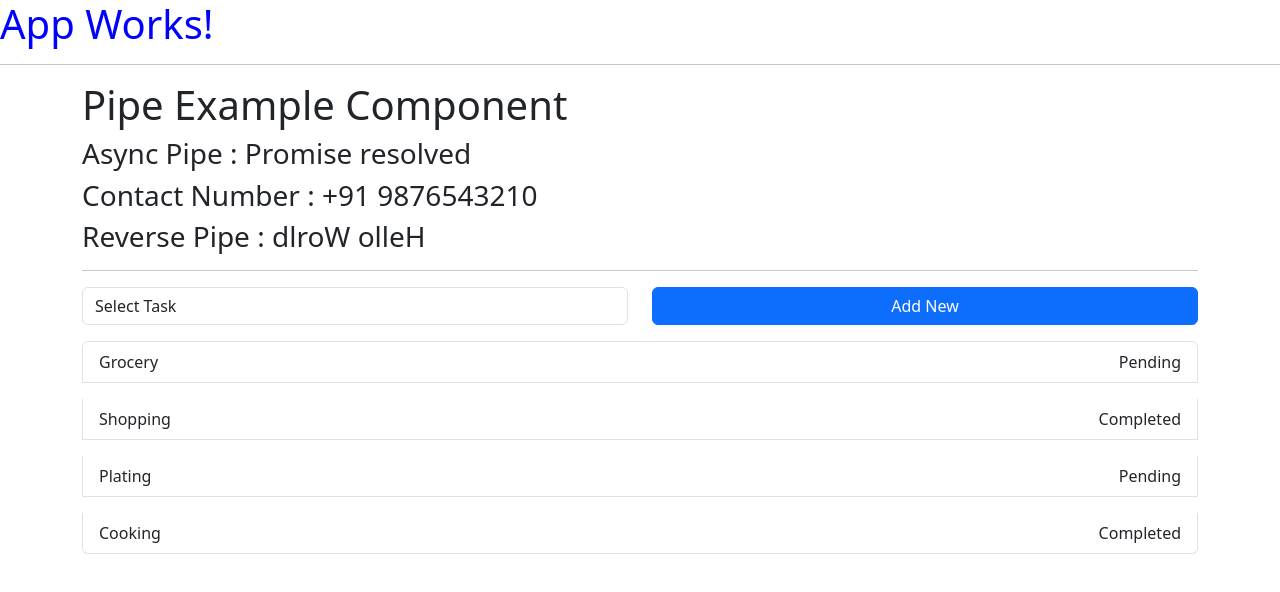
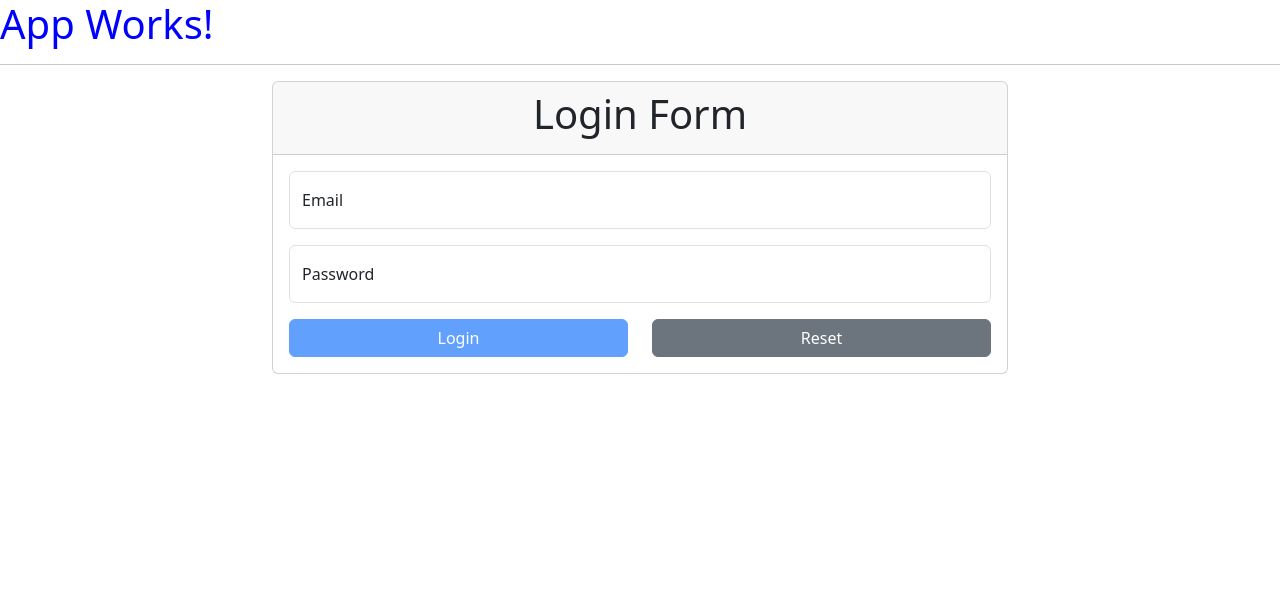
Before and after one commit to synergy2411/jul25-angular, an Angular app in the folder frontend/: page / in a window 1280 px wide. Shown: the top 592 px of the page. Built offline with nearby package versions, Linux system fonts and the light colour scheme.

Commit message:
template form added

```diff
--- a/frontend/src/app/app.component.html
+++ b/frontend/src/app/app.component.html
@@ -5,7 +5,9 @@
 <div class="container">
   <!-- <app-users></app-users> -->
 
-  <app-pipe-example></app-pipe-example>
+  <app-login></app-login>
+
+  <!-- <app-pipe-example></app-pipe-example> -->
 
   <!-- <app-directive-example></app-directive-example> -->
 
--- a/frontend/src/app/app.module.ts
+++ b/frontend/src/app/app.module.ts
@@ -13,6 +13,7 @@ import { PipeExampleComponent } from './components/demo/pipe-example/pipe-exampl
 import { CountryCodePipe } from './pipes/country-code.pipe';
 import { ReversePipe } from './pipes/reverse.pipe';
 import { FilterPipe } from './pipes/filter.pipe';
+import { LoginComponent } from './components/auth/login/login.component';
 
 @NgModule({
   declarations: [
@@ -28,6 +29,7 @@ import { FilterPipe } from './pipes/filter.pipe';
     CountryCodePipe,
     ReversePipe,
     FilterPipe,
+    LoginComponent,
   ],
   imports: [
     // Modules - built-in, custom
--- /dev/null
+++ b/frontend/src/app/components/auth/login/login.component.css
@@ -0,0 +1,15 @@
+.ng-dirty.ng-touched.ng-invalid[name="email"] {
+  border-bottom: 3px red solid;
+}
+
+.ng-dirty.ng-touched.ng-valid[name="email"] {
+  border-bottom: 3px green solid;
+}
+
+.ng-dirty.ng-touched.ng-invalid[name="password"] {
+  border-bottom: 3px red solid;
+}
+
+.ng-dirty.ng-touched.ng-valid[name="password"] {
+  border-bottom: 3px green solid;
+}
--- /dev/null
+++ b/frontend/src/app/components/auth/login/login.component.html
@@ -0,0 +1,68 @@
+<div class="row">
+  <div class="col-8 offset-2">
+    <div class="card">
+      <div class="card-header">
+        <h1 class="text-center">Login Form</h1>
+      </div>
+      <div class="card-body">
+        <form #loginForm="ngForm" (ngSubmit)="onSubmit(loginForm)">
+          <!-- email input field-->
+          <div class="form-floating mb-3">
+            <input
+              type="text"
+              class="form-control"
+              name="email"
+              id="email"
+              placeholder=""
+              ngModel
+              required
+              email
+            />
+            <label for="email">Email</label>
+          </div>
+
+          <!-- password -->
+          <div class="form-floating mb-3">
+            <input
+              type="password"
+              class="form-control"
+              name="password"
+              id="password"
+              placeholder=""
+              ngModel
+              required
+              minlength="6"
+            />
+            <label for="password">Password</label>
+          </div>
+
+          <!-- buttons - Login & Reset -->
+          <div class="row">
+            <div class="col">
+              <div class="d-grid">
+                <button
+                  [disabled]="!loginForm.valid"
+                  type="submit"
+                  class="btn btn-primary"
+                >
+                  Login
+                </button>
+              </div>
+            </div>
+            <div class="col">
+              <div class="d-grid">
+                <button
+                  type="button"
+                  (click)="loginForm.resetForm()"
+                  class="btn btn-secondary"
+                >
+                  Reset
+                </button>
+              </div>
+            </div>
+          </div>
+        </form>
+      </div>
+    </div>
+  </div>
+</div>
--- /dev/null
+++ b/frontend/src/app/components/auth/login/login.component.ts
@@ -0,0 +1,15 @@
+import { Component } from '@angular/core';
+import { NgForm } from '@angular/forms';
+
+@Component({
+  selector: 'app-login',
+  templateUrl: './login.component.html',
+  styleUrl: './login.component.css',
+})
+export class LoginComponent {
+  onSubmit(loginForm: NgForm) {
+    // console.log(loginForm);
+    console.log('Email : ', loginForm.value.email);
+    console.log('Password : ', loginForm.value.password);
+  }
+}
```
Also changed, not shown: 1 other file (tests, documents, lock files or other folders).
